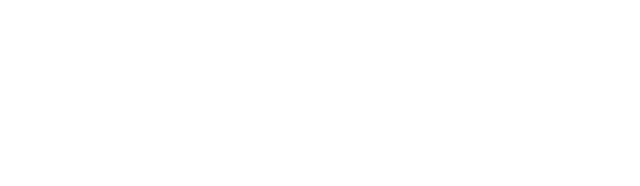
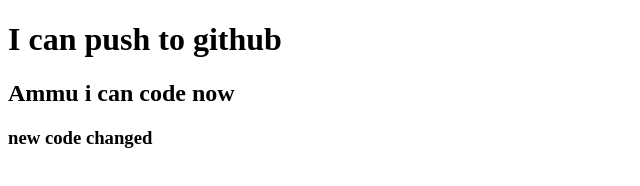
Before and after one commit to Sanzanaimaam/my-secend-repo, a plain HTML site: page index.html in a window 1280 px wide. Shown: the whole page, without its empty margins (0-640 px from the left). Drawn offline with Linux system fonts and the light colour scheme.

Commit message:
added header

```diff
--- a/index.html
+++ b/index.html
@@ -7,6 +7,8 @@
     <title>Document</title>
 </head>
 <body>
-
+    <h1>I can push to github</h1>
+    <h2>Ammu i can code now</h2>
+    <h3>new code changed</h3>
 </body>
 </html>
```
